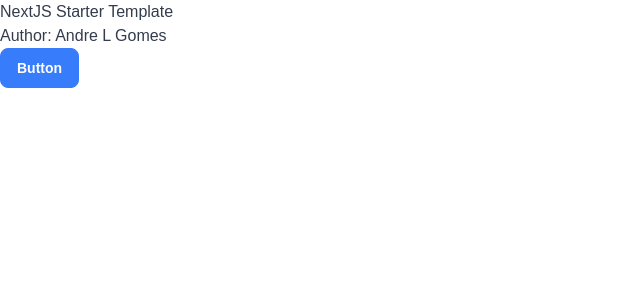
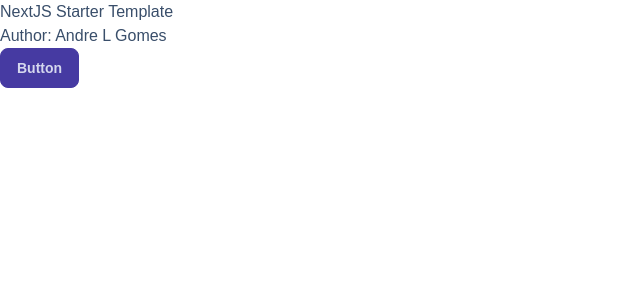
Before and after one commit to andrelamontegomes/nextjs-starter, a Next.js app: page / in a window 1280 px wide. Shown: the top 300 px of the page, without its empty margins (0-640 px from the left). Built offline with nearby package versions, Linux system fonts and the light colour scheme.

Commit message:
feat: update global css

```diff
--- a/app/globals.css
+++ b/app/globals.css
@@ -1,6 +1,6 @@
 @import 'tailwindcss';
 @plugin 'daisyui' {
-  themes: emerald --default;
+  themes: winter --default, winter --prefersdark;
 }
 
 body {
```
